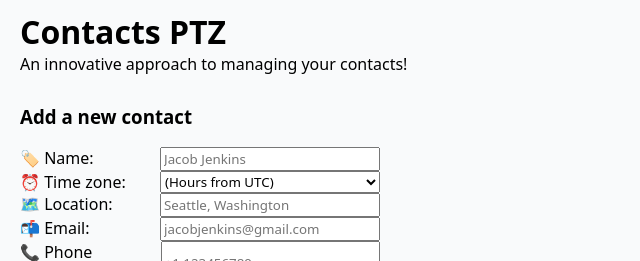
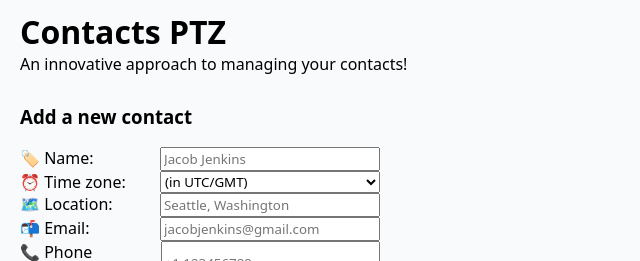
Before and after one commit to yandjlabs/contacts-ptz, a website built with Vite: page src/renderer/index.html in a window 1280 px wide. Shown: the top 261 px of the page, 0-640 px from the left. Built offline with nearby package versions, Linux system fonts and the light colour scheme.

Commit message:
feat: changed working in new contact form tz field

```diff
--- a/src/renderer/index.html
+++ b/src/renderer/index.html
@@ -24,7 +24,7 @@
 			<div class="newcontact-field">
 				<span class="newcontact-field-label">⏰ Time zone:</span>
 				<select class="newcontact-timezone" name="timezone">
-					<option value="" selected disabled>(Hours from UTC)</option>
+					<option value="" selected disabled>(in UTC/GMT)</option>
 					<option value="+12">+12 hrs</option>
 					<option value="+11">+11 hrs</option>
 					<option value="+10">+10 hrs</option>
```
